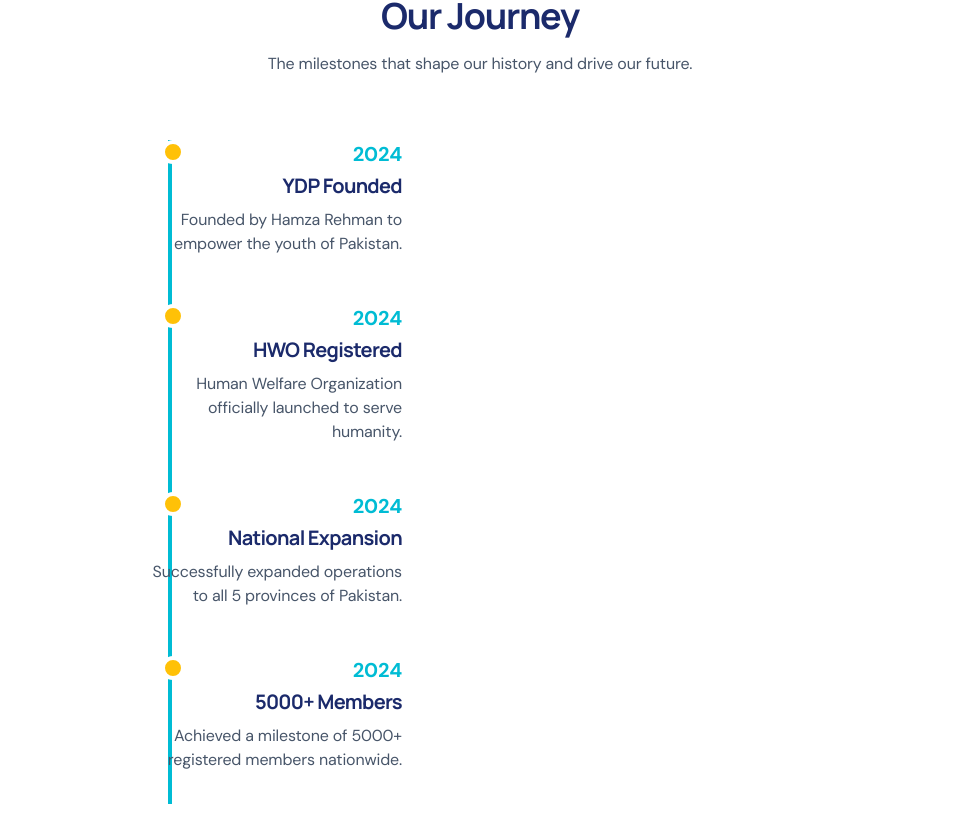
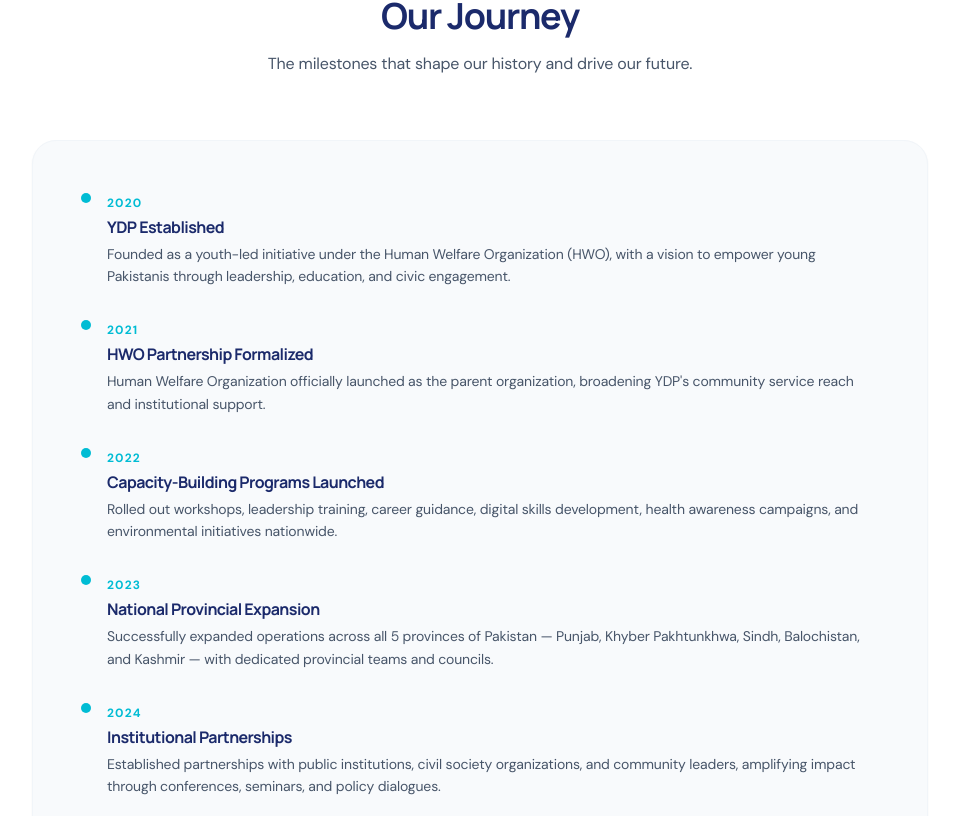
Before and after one commit to Fawadullah15/ydp-website, a Next.js app: page /about in a window 1280 px wide. Shown: the part 884-1700 px from the top of the page, without its empty margins (160-1119 px from the left). Built offline with nearby package versions, Linux system fonts and the light colour scheme; no server answers; the database is empty.

Commit message:
Update about page timeline and prepare for Vercel deployment

```diff
--- a/app/(public)/about/page.tsx
+++ b/app/(public)/about/page.tsx
@@ -91,6 +91,7 @@
         </motion.div>
       </section>
 
+
       {/* 3. History & Timeline */}
       <section className="py-20 bg-white dark:bg-slate-800">
         <div className="max-w-7xl mx-auto px-4">
@@ -104,59 +105,74 @@
             <h2 className="text-3xl md:text-4xl font-bold text-[#1B2A6B] dark:text-white mb-4">
               Our Journey
             </h2>
-            <p className="text-slate-600 dark:text-slate-400">
+            <p className="text-slate-600 dark:text-slate-400 max-w-3xl mx-auto">
               The milestones that shape our history and drive our future.
             </p>
           </motion.div>
 
-          <div className="relative border-l-4 border-[#00BCD4] ml-4 md:mx-auto md:w-1/2 space-y-12 pb-8">
-            {[
-              {
-                year: "2024",
-                title: "YDP Founded",
-                desc: "Founded by Hamza Rehman to empower the youth of Pakistan.",
-              },
-              {
-                year: "2024",
-                title: "HWO Registered",
-                desc: "Human Welfare Organization officially launched to serve humanity.",
-              },
-              {
-                year: "2024",
-                title: "National Expansion",
-                desc: "Successfully expanded operations to all 5 provinces of Pakistan.",
-              },
-              {
-                year: "2024",
-                title: "5000+ Members",
-                desc: "Achieved a milestone of 5000+ registered members nationwide.",
-              },
-            ].map((item, index) => (
+          {/* Historical Background — Bullet Point Format */}
           <motion.div
-                key={index}
             initial="hidden"
             whileInView="visible"
             viewport={{ once: true }}
             variants={fadeInUp}
-                className="relative pl-8 md:pl-0"
+            className="max-w-4xl mx-auto mb-16 bg-slate-50 dark:bg-slate-900 rounded-3xl p-8 md:p-12 border border-slate-100 dark:border-slate-700 shadow-sm"
           >
-                <div className="md:w-1/2 md:-ml-8 md:pr-12 md:text-right">
-                  <div className="absolute w-6 h-6 bg-[#FFC107] rounded-full -left-[15px] md:-left-[11px] border-4 border-white dark:border-slate-800" />
-                  <span className="text-[#00BCD4] font-bold text-xl block mb-1">
-                    {item.year}
+            <ul className="space-y-7">
+              {[
+                {
+                  year: "2020",
+                  title: "YDP Established",
+                  desc: "Founded as a youth-led initiative under the Human Welfare Organization (HWO), with a vision to empower young Pakistanis through leadership, education, and civic engagement.",
+                },
+                {
+                  year: "2021",
+                  title: "HWO Partnership Formalized",
+                  desc: "Human Welfare Organization officially launched as the parent organization, broadening YDP's community service reach and institutional support.",
+                },
+                {
+                  year: "2022",
+                  title: "Capacity-Building Programs Launched",
+                  desc: "Rolled out workshops, leadership training, career guidance, digital skills development, health awareness campaigns, and environmental initiatives nationwide.",
+                },
+                {
+                  year: "2023",
+                  title: "National Provincial Expansion",
+                  desc: "Successfully expanded operations across all 5 provinces of Pakistan — Punjab, Khyber Pakhtunkhwa, Sindh, Balochistan, and Kashmir — with dedicated provincial teams and councils.",
+                },
+                {
+                  year: "2024",
+                  title: "Institutional Partnerships",
+                  desc: "Established partnerships with public institutions, civil society organizations, and community leaders, amplifying impact through conferences, seminars, and policy dialogues.",
+                },
+                {
+                  year: "2026 – Present",
+                  title: "1000+ Members & Growing",
+                  desc: "Achieved a milestone of 1000+ registered members nationwide, with YDP continuing to grow as Pakistan's premier dynamic youth empowerment platform.",
+                },
+              ].map((point, idx) => (
+                <li key={idx} className="flex items-start gap-4">
+                  <div className="mt-1 shrink-0 w-2.5 h-2.5 rounded-full bg-[#00BCD4]" />
+                  <div>
+                    <span className="inline-block mb-1 text-xs font-bold uppercase tracking-widest text-[#00BCD4]">
+                      {point.year}
                     </span>
-                  <h3 className="text-xl font-bold text-[#1B2A6B] dark:text-white mb-2">
-                    {item.title}
-                  </h3>
-                  <p className="text-slate-600 dark:text-slate-400">
-                    {item.desc}
+                    <h4 className="text-base font-bold text-[#1B2A6B] dark:text-white mb-1">
+                      {point.title}
+                    </h4>
+                    <p className="text-slate-600 dark:text-slate-300 text-sm leading-relaxed">
+                      {point.desc}
                     </p>
                   </div>
+                </li>
+              ))}
+            </ul>
           </motion.div>
-            ))}
-          </div>
         </div>
       </section>
+
+
+
 
       {/* 4. Mission */}
       <section className="py-20 px-4 max-w-7xl mx-auto">
```
Lines whose indentation alone changed are shown as unchanged.
